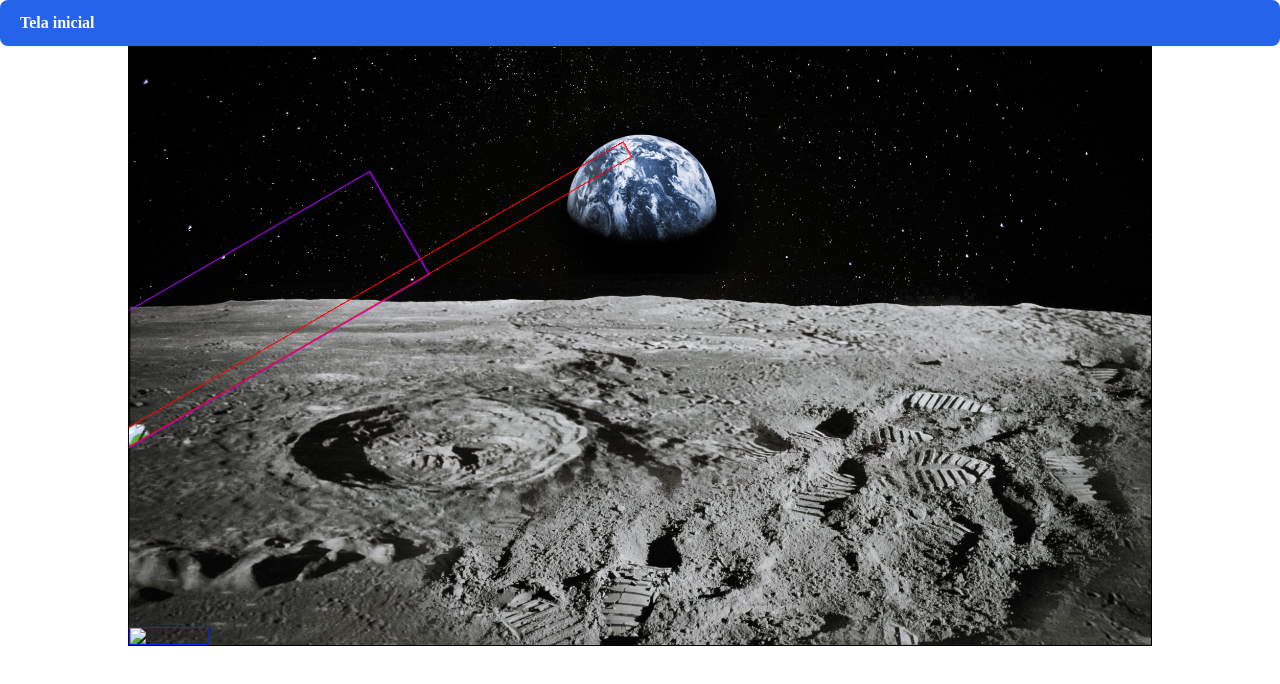
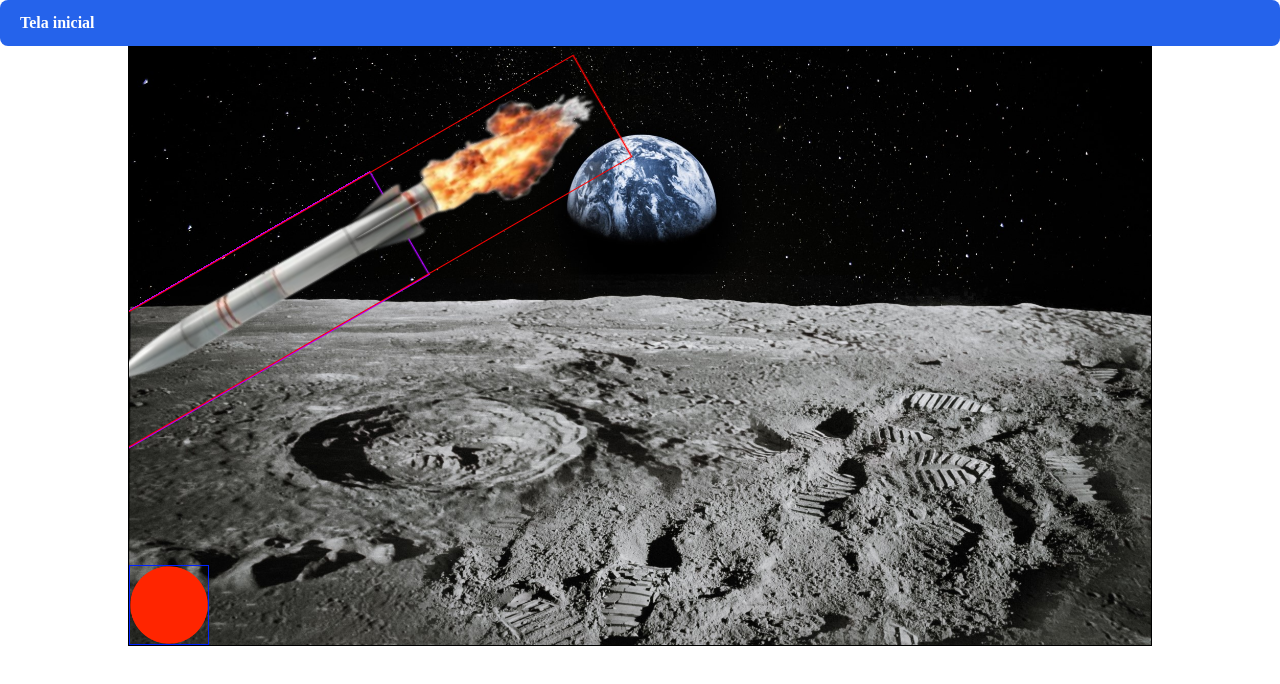
Before and after one commit to vitorbrandaov9-cloud/vitorbrandaov9-cloud.github.io, a plain HTML site: page indexJogoRed.html in a window 1280 px wide. Drawn offline with Linux system fonts and the light colour scheme; files whose address does not match are found by name.

Commit message:
Fix image source paths in indexJogoRed.html
Updated image source paths for bola, missil, and explosion.

```diff
--- a/indexJogoRed.html
+++ b/indexJogoRed.html
@@ -28,11 +28,11 @@
 <body>
  <a class="botao" href="index.html">Tela inicial</a>
     <div class="gamescreen">
-        <img id="bola" src=".bola.png" class="bola">
+        <img id="bola" src="bola.png" class="bola">
         <div class="missil-hitbox">
-            <img src=".missil.png" class="missil">
+            <img src="missil.png" class="missil">
         </div>
-        <img id="explosion" src=".explosion.png" class="explosion">
+        <img id="explosion" src="explosion.png" class="explosion">
     </div>
 
 
```
